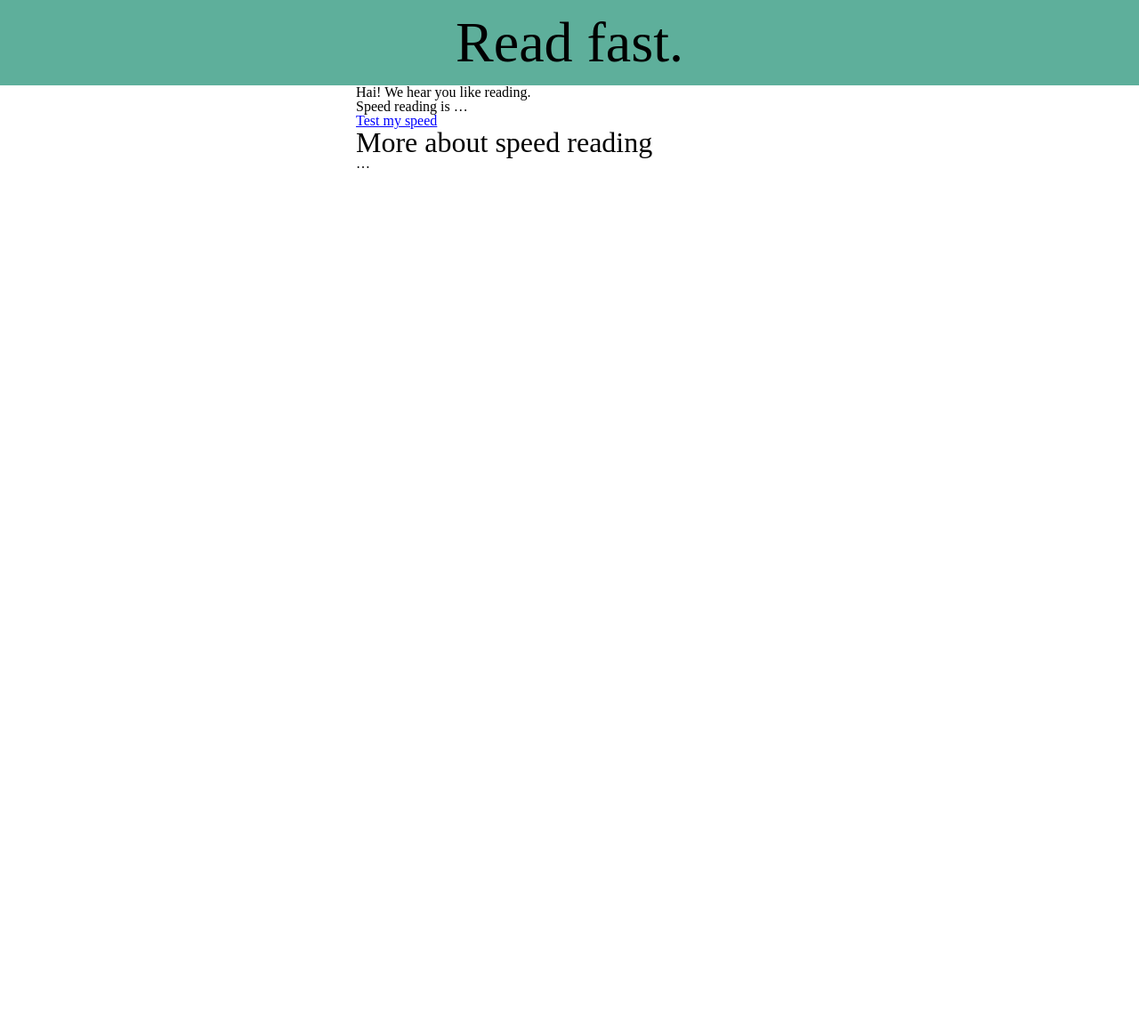
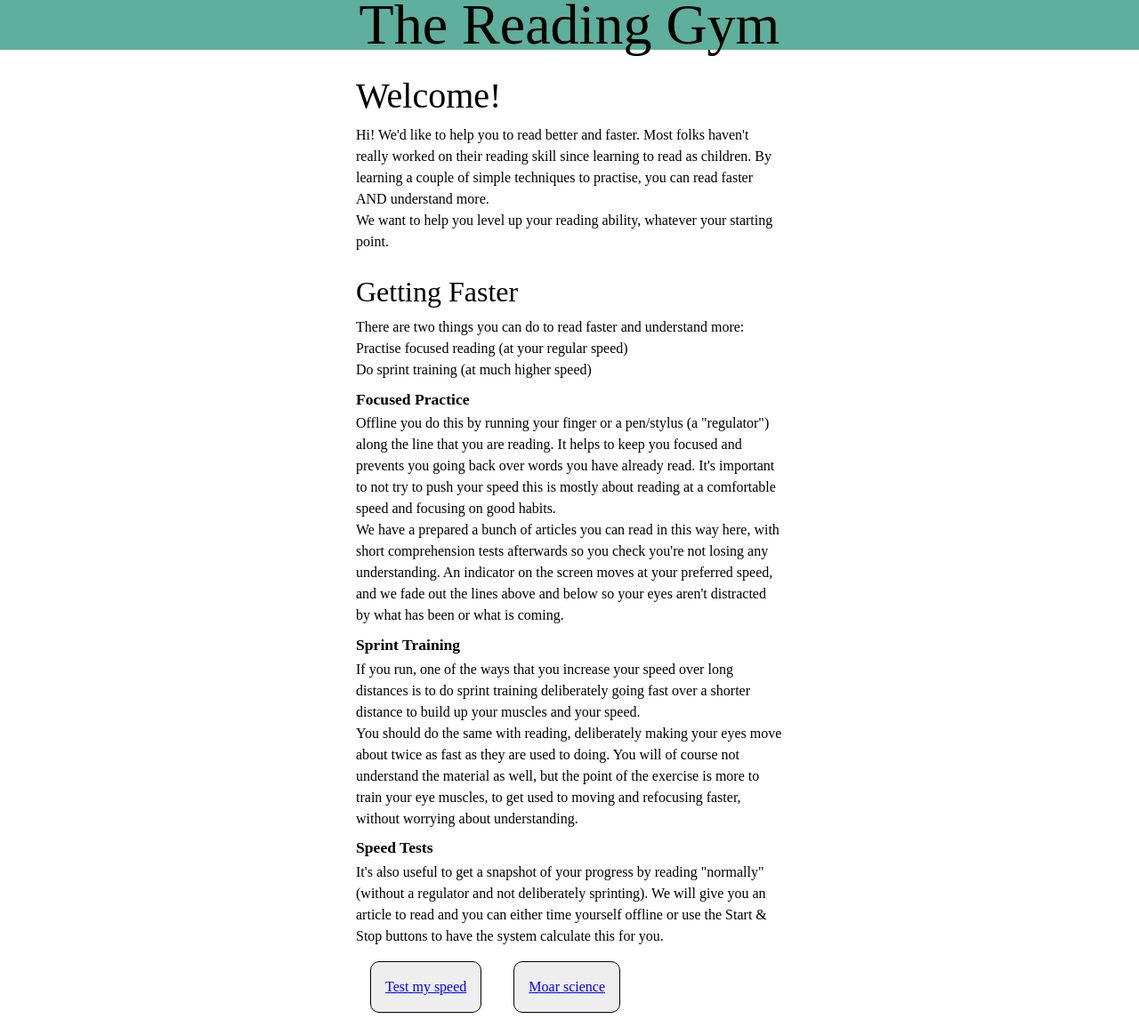
Before and after one commit to devfort/readinggym, a Django app: page / in a window 1280 px wide. Shown: the whole page at 89% size. Before the commit the page ends 189 px from the top, so only its background shows below. Run offline with Django 3.2, Linux system fonts and the light colour scheme.

Commit message:
Here is some content from Meri in possibly the right places

```diff
--- a/readfast/static/css/readfast.css
+++ b/readfast/static/css/readfast.css
@@ -14,6 +14,7 @@ a {
 
 #content {
     width: 100%;
+    line-height: 1.5em;
 }
 
 #content header {
@@ -28,14 +29,46 @@ h1 {
 }
 
 h2 {
+    margin: 1em 0 0.5em;
     font-size: 2em;
 }
 
-section.main {
+ul {
+    margin: 0.5em 0;
+    list-style: disc;
+}
+
+section[role=main] {
     width: 30em;
     padding: 0 10em 0 10em
     border: 1px dotted #ddd;
     margin: 0 auto 0 auto;
+}
+
+section[role=main] h1 {
+  margin: 0.5em 0;
+  padding-top: 0.5em;
+  font-size: 2.5em;
+}
+section[role=main] h2 {
+  font-size: 2em;
+}
+section[role=main] h3 {
+  font-size: 1.1em;
+  font-weight: bold;
+  margin: 0.5em 0 0.2em;
+}
+
+section[role=main] a.enticing {
+  display: inline-block;
+  margin: 1em;
+  padding: 1em;
+  border: 1px solid #000;
+  border-radius: 10px;
+  background: #eee;
+}
+section[role=main] a.enticing:hover {
+  background: #ddd;
 }
 
 article {
--- a/readfast/templates/base.html
+++ b/readfast/templates/base.html
@@ -25,9 +25,9 @@
     </script>
     <div id="content">
         <header>
-            <h1>Read fast.</h1>
+            <h1>The Reading Gym</h1>
         </header>
-        <section class="main">
+        <section role="main">
             {% block content %}
             {% endblock %}
         </section>
--- a/readfast/templates/index.html
+++ b/readfast/templates/index.html
@@ -1,15 +1,42 @@
 {% extends "base.html" %}
 
 {% block content %}
+<h1>Welcome!</h1>
 <p>
-    Hai! We hear you like reading.
+  Hi! We'd like to help you to read better and faster. Most folks haven't really worked on their reading skill since learning to read as children. By learning a couple of simple techniques to practise, you can read faster AND understand more.
+</p>
+<p>
+  We want to help you level up your reading ability, whatever your starting point.
+</p>
+<h2>Getting Faster</h2>
+<p>
+  There are two things you can do to read faster and understand more:
+</p>
+<ol>
+  <li>Practise focused reading (at your regular speed)</li>
+  <li>Do sprint training (at much higher speed)</li>
+</ol>
+<h3>Focused Practice</h3>
+<p>
+  Offline you do this by running your finger or a pen/stylus (a "regulator") along the line that you are reading. It helps to keep you focused and prevents you going back over words you have already read. It's important to not try to push your speed <s></s> this is mostly about reading at a comfortable speed and focusing on good habits.
+</p>
+<p>
+  We have a prepared a bunch of articles you can read in this way here, with short comprehension tests afterwards so you check you're not losing any understanding. An indicator on the screen moves at your preferred speed, and we fade out the lines above and below so your eyes aren't distracted by what has been or what is coming.
+</p>
+<h3>Sprint Training</h3>
+<p>
+  If you run, one of the ways that you increase your speed over long distances is to do sprint training <s></s> deliberately going fast over a shorter distance to build up your muscles and your speed.
+</p>
+<p>
+  You should do the same with reading, deliberately making your eyes move about twice as fast as they are used to doing. You will of course not understand the material as well, but the point of the exercise is more to train your eye muscles, to get used to moving and refocusing faster, without worrying about understanding.
+</p>
+<h3>Speed Tests</h3>
+<p>
+  It's also useful to get a snapshot of your progress by reading "normally" (without a regulator and not deliberately sprinting). We will give you an article to read and you can either time yourself offline or use the Start &amp; Stop buttons to have the system calculate this for you.
 </p>
 
-<p>
-    Speed reading is &hellip;
-</p>
+<a class="enticing" href="{% url "speed-test" %}">Test my speed</a>
 
-<a href="{% url "speed-test" %}">Test my speed</a>
-<h2>More about speed reading</h2>
-<p>&hellip;</p>
+<a class="enticing" href="{% url "why" %}">Moar science</a>
+
 {% endblock %}
--- a/readfast/urls.py
+++ b/readfast/urls.py
@@ -4,6 +4,7 @@ import readfast.views
 
 urlpatterns = patterns('',
     url(r"^$",  readfast.views.IndexView.as_view(), name="index"),
+    url(r"^why/$",  readfast.views.WhyView.as_view(), name="why"),
     url(r"^dashboard/$",  readfast.views.DashboardView.as_view(),
         name="dashboard"),
     url(r"^reading/speed/$",  readfast.views.SpeedTestView.as_view(),
--- a/readfast/views.py
+++ b/readfast/views.py
@@ -27,6 +27,15 @@ class IndexView(TemplateView):
     The homepage.
     """
     template_name = "index.html"
+
+
+class WhyView(TemplateView):
+    """
+    /why
+
+    The MOAR SCIENCE page
+    """
+    template_name = "why.html"
 
 
 class DashboardView(TemplateView):
```
Also changed, not shown: readfast/templates/why.html (added, +78 -0 lines).
